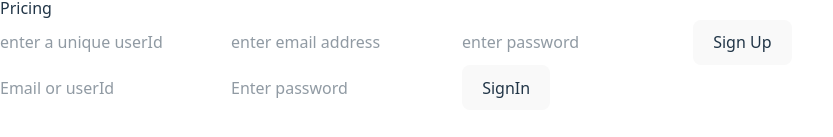
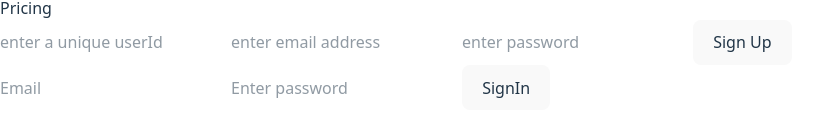
Before and after one commit to Saloni581/MiniNitro, a React (Vite) app in the folder client/: page / in a window 1280 px wide. Shown: the part 371-508 px from the top of the page, without its empty margins (0-833 px from the left). Built offline with nearby package versions, Linux system fonts and the light colour scheme.

Commit message:
Implement SignIn functionality.

```diff
--- a/client/api/auth.ts
+++ b/client/api/auth.ts
@@ -21,14 +21,14 @@ export const signUp = async ({ userId, email, password } : {
     return res.data;
 }
 
-export const signIn = async ({ identifier, password } : {
-    identifier: string;
+export const signIn = async ({ email, password } : {
+    email: string;
     password: string;
 }) => {
     console.log("Calling signup API");
     const res = await api.post(
         "/auth/signin", // url
-        { identifier, password }, // data
+        { email, password }, // data
     );
     console.log("API BASE:", api.defaults.baseURL);
     return res.data;
--- a/client/components/SignIn.tsx
+++ b/client/components/SignIn.tsx
@@ -3,26 +3,28 @@ import {signIn} from "../api/auth.ts";
 
 const SignIn = () => {
 
-    const [identifier, setIdentifier] = useState('');
+    const [email, setEmail] = useState('');
     const [password, setPassword] = useState('');
 
     const userSignIn = async (e: React.FormEvent<HTMLFormElement>) => {
         e.preventDefault();
-        const res = await signIn({ identifier, password });
-        console.log(res);
+        const res = await signIn({ email, password });
+        console.log(res.data);
     }
 
     return (
         <form onSubmit={userSignIn}>
             <input
                 type='text'
-                placeholder="Email or userId"
-                value={identifier}
-                onChange={(e) => setIdentifier(e.target.value)}
+                name="email"
+                placeholder="Email"
+                value={email}
+                onChange={(e) => setEmail(e.target.value)}
                 required
             />
             <input
                 type="password"
+                name="password"
                 value={password}
                 placeholder="Enter password"
                 onChange={(e) => setPassword(e.target.value)}
```
Also changed, not shown: 1 other file (tests, documents, lock files or other folders).
